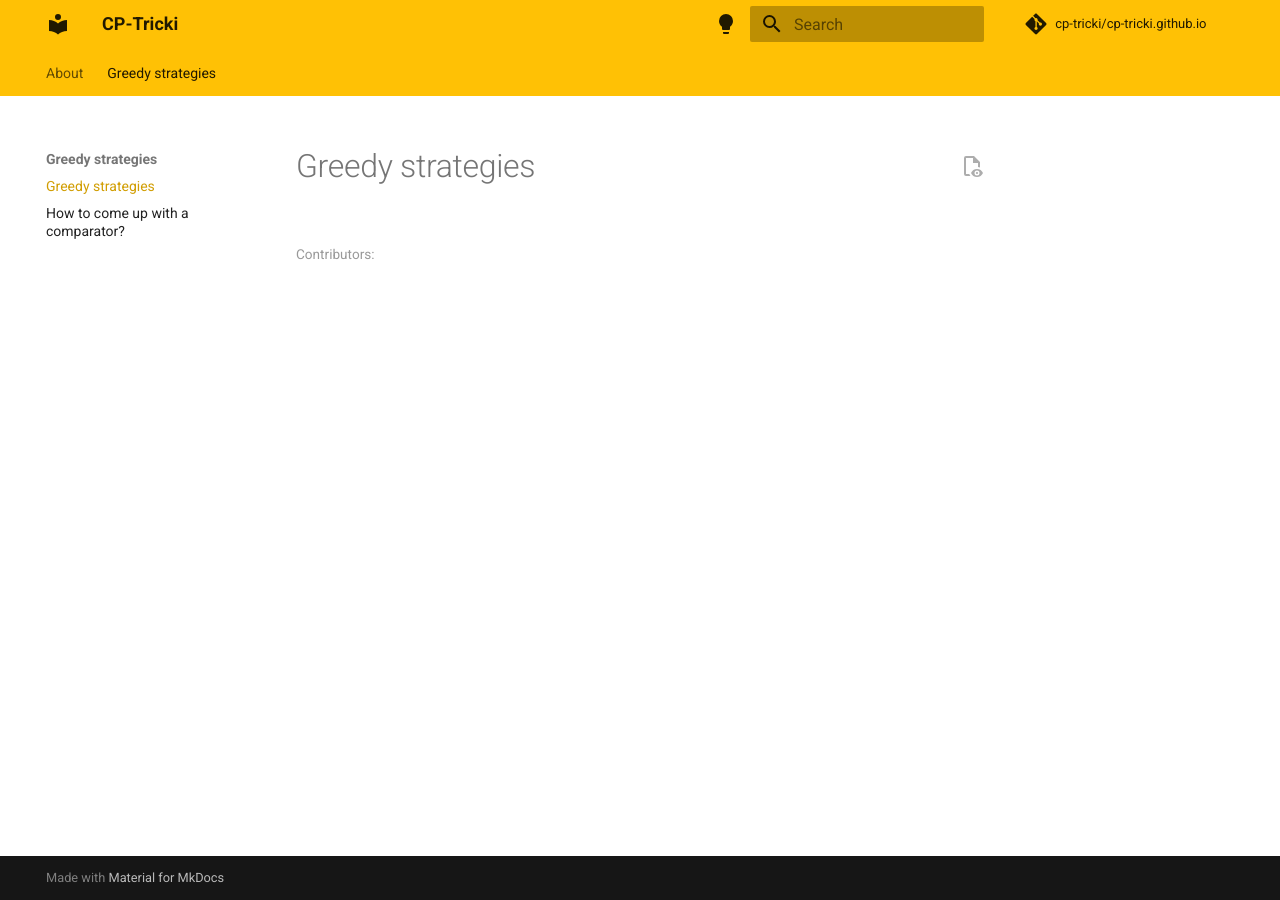
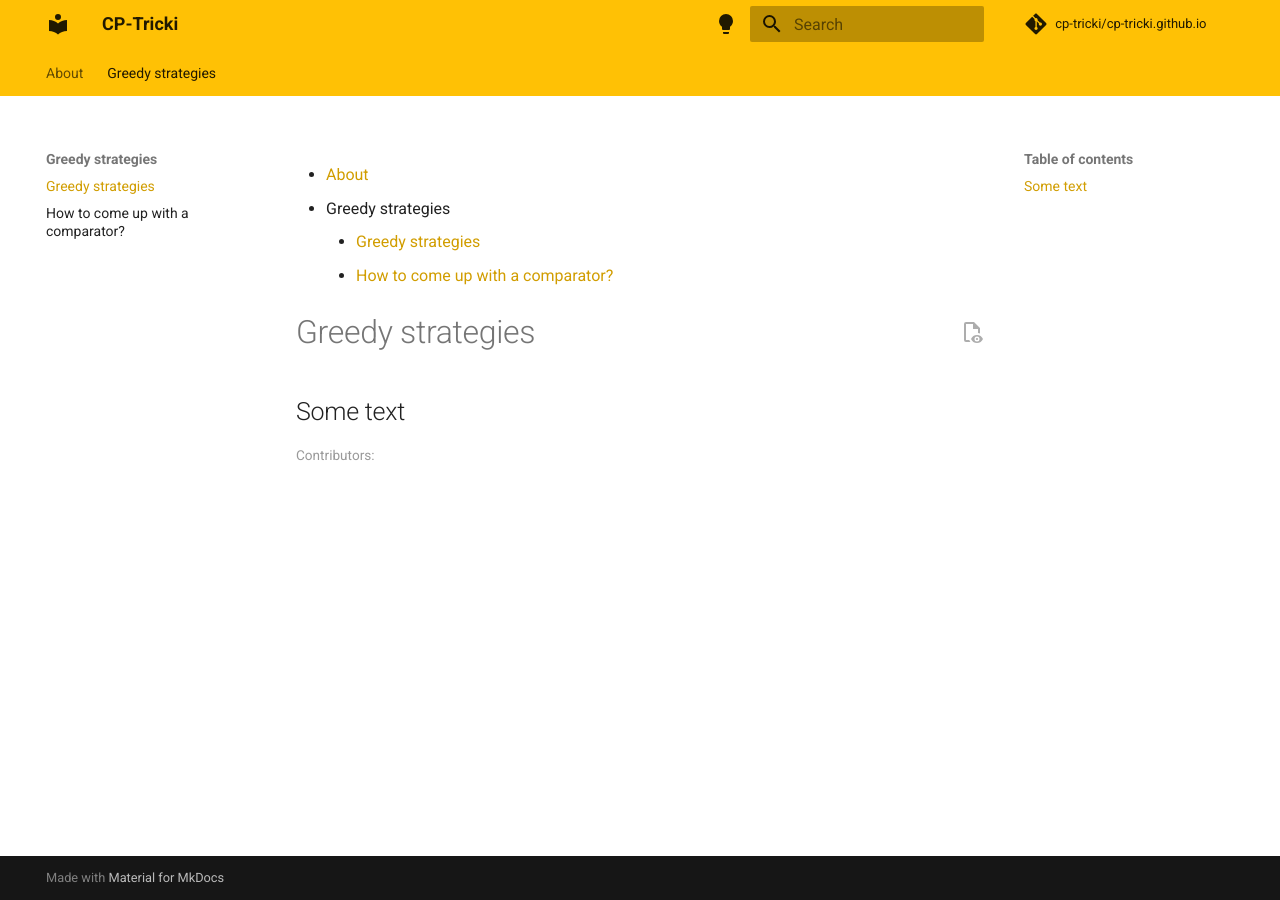
Before and after one commit to cp-tricki/cp-tricki.github.io, an MkDocs documentation site: the page built from docs/greedy-strategies/index.md, in a window 1280 px wide. Built offline with MkDocs 1.6.1 and Material for MkDocs 9.7.7, drawn with Linux system fonts in a browser that asks for light colours; comment, search, counter and statistics services are not loaded.

Commit message:
added jinja code

```diff
--- a/docs/greedy-strategies/index.md
+++ b/docs/greedy-strategies/index.md
@@ -2,5 +2,4 @@
 title: Greedy strategies
 ---
 
-
-[TOC]
+## Some text
--- a/docs/overrides/main.html
+++ b/docs/overrides/main.html
@@ -1,7 +1,31 @@
 {% extends "base.html" %}
 
 {% block content %}
+
+{% if nav|length>1 %}
+    <ul>
+    {% for nav_item in nav %}
+        {% if nav_item.children %}
+            <li>{{ nav_item.title }}
+                <ul>
+                {% for nav_item in nav_item.children %}
+                    <li class="{% if nav_item.active %}current{% endif %}">
+                        <a href="{{ nav_item.url|url }}">{{ nav_item.title }}</a>
+                    </li>
+                {% endfor %}
+                </ul>
+            </li>
+        {% else %}
+            <li class="{% if nav_item.active %}current{% endif %}">
+                <a href="{{ nav_item.url|url }}">{{ nav_item.title }}</a>
+            </li>
+        {% endif %}
+    {% endfor %}
+    </ul>
+{% endif %}
+
 {{ super() }}
+
     <div class="metadata page-metadata" data-bi-name="page info" lang="en-us" dir="ltr">
         <span class="contributors-text">Contributors:
             {%- for user in committers -%}
```
Also changed, not shown: 1 other file.
